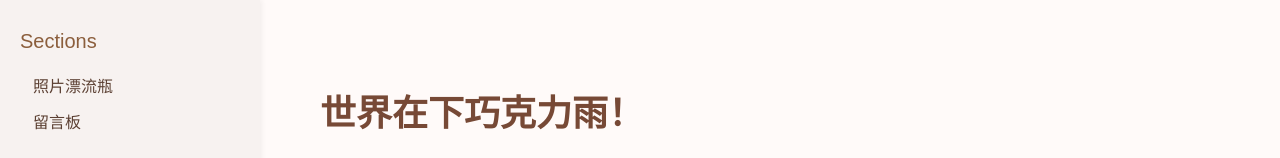
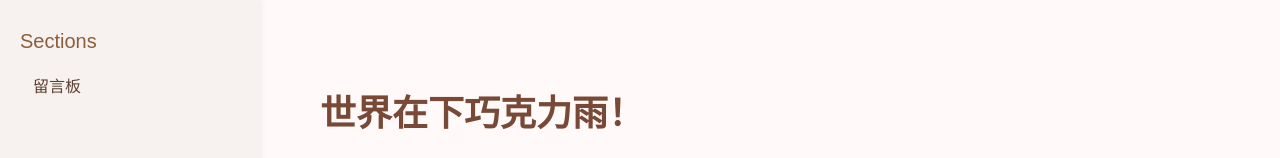
Before and after one commit to psuonci/mywebsite, a plain HTML site: page index.html in a window 1280 px wide. Shown: the top 158 px of the page. Drawn offline with Linux system fonts and the light colour scheme.

Commit message:
注释掉照片漂流瓶入口

```diff
--- a/index.html
+++ b/index.html
@@ -21,7 +21,7 @@
         <!-- 侧边栏标题 -->
         <h3>Sections</h3>
         <!-- 侧边栏的各个导航链接 -->
-        <a href="photo.html">照片漂流瓶</a>
+        <!-- <a href="photo.html">照片漂流瓶</a> -->
         <!-- <a href="notes.html">读书有时笔记</a>
         <a href="essays.html">写写文字</a>
         <a href="diary.html">日记上载</a>
```
